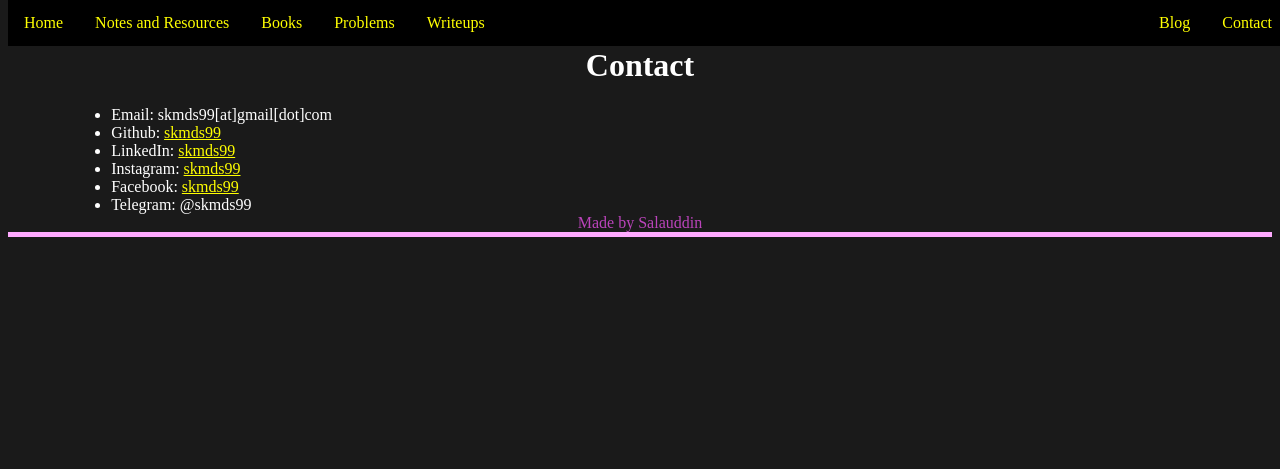
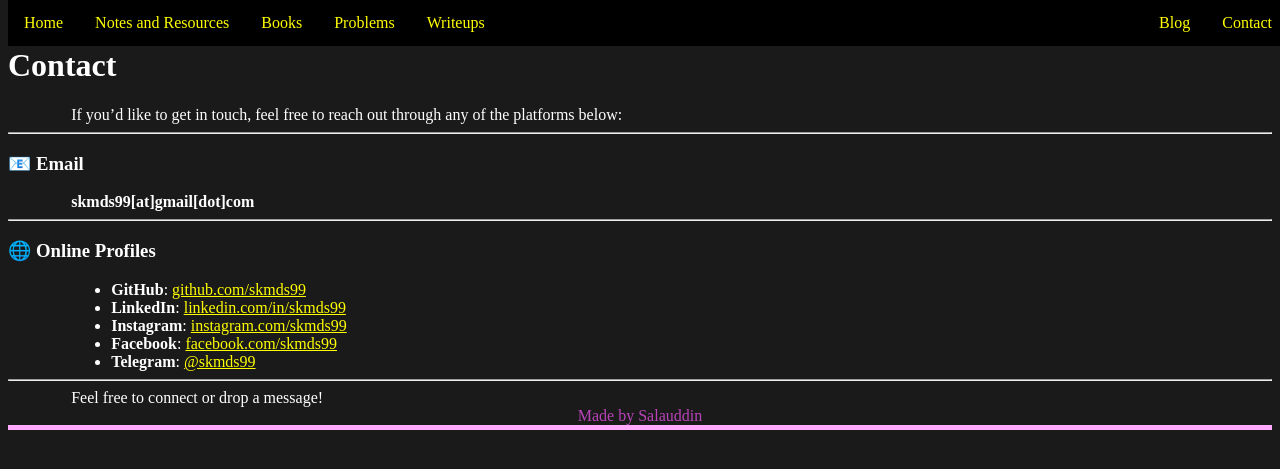
Before and after one commit to skmds99/salauddin.github.io, a Jekyll site: the page built from contact.md, in a window 1280 px wide. Shown: the top 469 px of the page. Built offline with Jekyll 4.4.1, drawn with Linux system fonts in a browser that asks for light colours.

Commit message:
Update contact.md

```diff
--- a/contact.md
+++ b/contact.md
@@ -1,14 +1,27 @@
 ---
 layout: default
-title: Salauddin's Site
+title: Contact — Salauddin
 ---
 
 # Contact
-{: style="font-size: 200%; text-align: center;"}
 
- - Email: skmds99[at]gmail[dot]com
- - Github: [skmds99](https://github.com/skmds99)
- - LinkedIn: [skmds99](https://www.linkedin.com/in/skmds99/)
- - Instagram: [skmds99](https://www.instagram.com/skmds99)
- - Facebook:  [skmds99](https://www.facebook.com/skmds99/)
- - Telegram: @skmds99
+If you'd like to get in touch, feel free to reach out through any of the platforms below:
+
+---
+
+### 📧 Email
+**skmds99[at]gmail[dot]com**
+
+---
+
+### 🌐 Online Profiles
+
+- **GitHub**: [github.com/skmds99](https://github.com/skmds99)
+- **LinkedIn**: [linkedin.com/in/skmds99](https://www.linkedin.com/in/skmds99/)
+- **Instagram**: [instagram.com/skmds99](https://www.instagram.com/skmds99)
+- **Facebook**: [facebook.com/skmds99](https://www.facebook.com/skmds99/)
+- **Telegram**: [@skmds99](https://t.me/skmds99)
+
+---
+
+Feel free to connect or drop a message!
```
